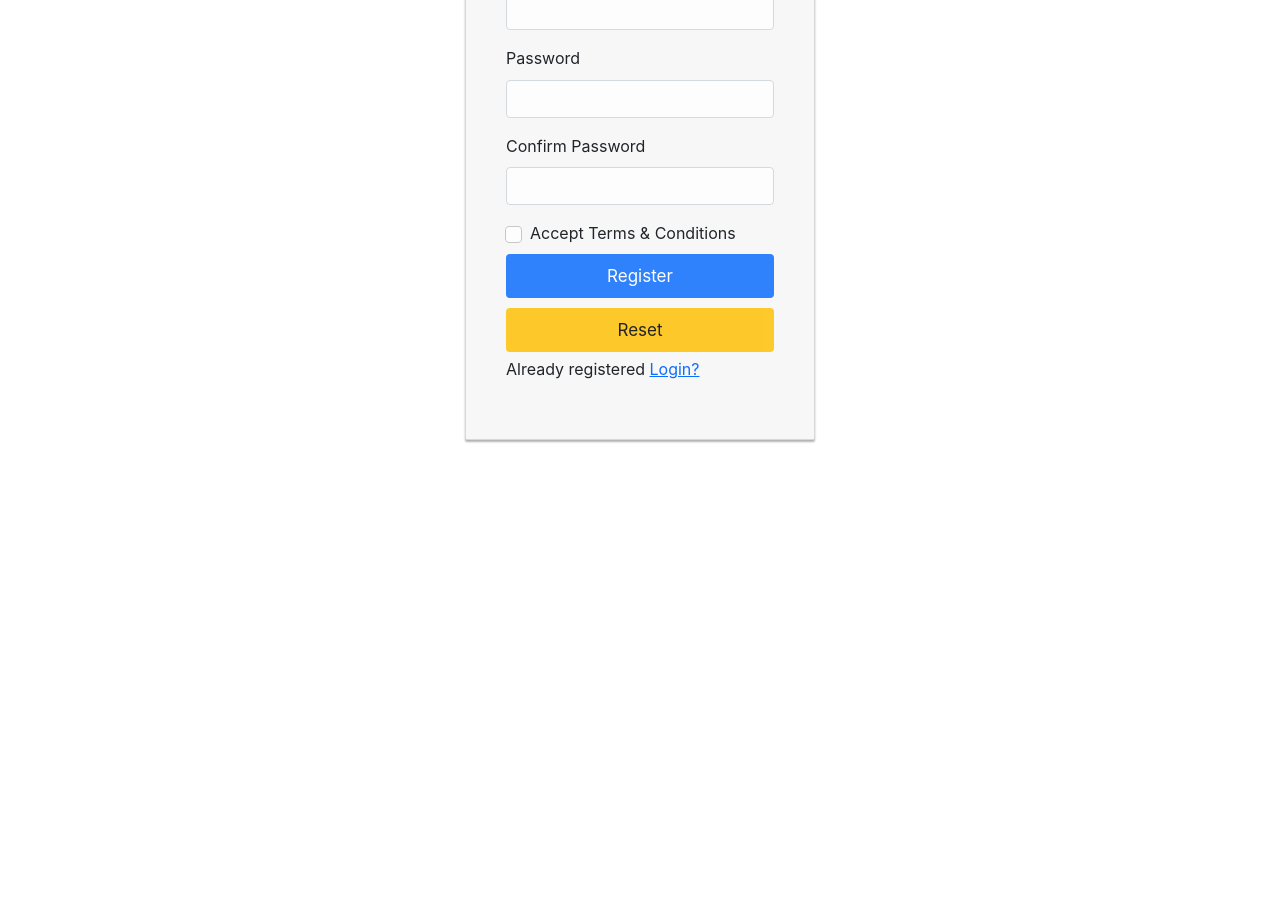
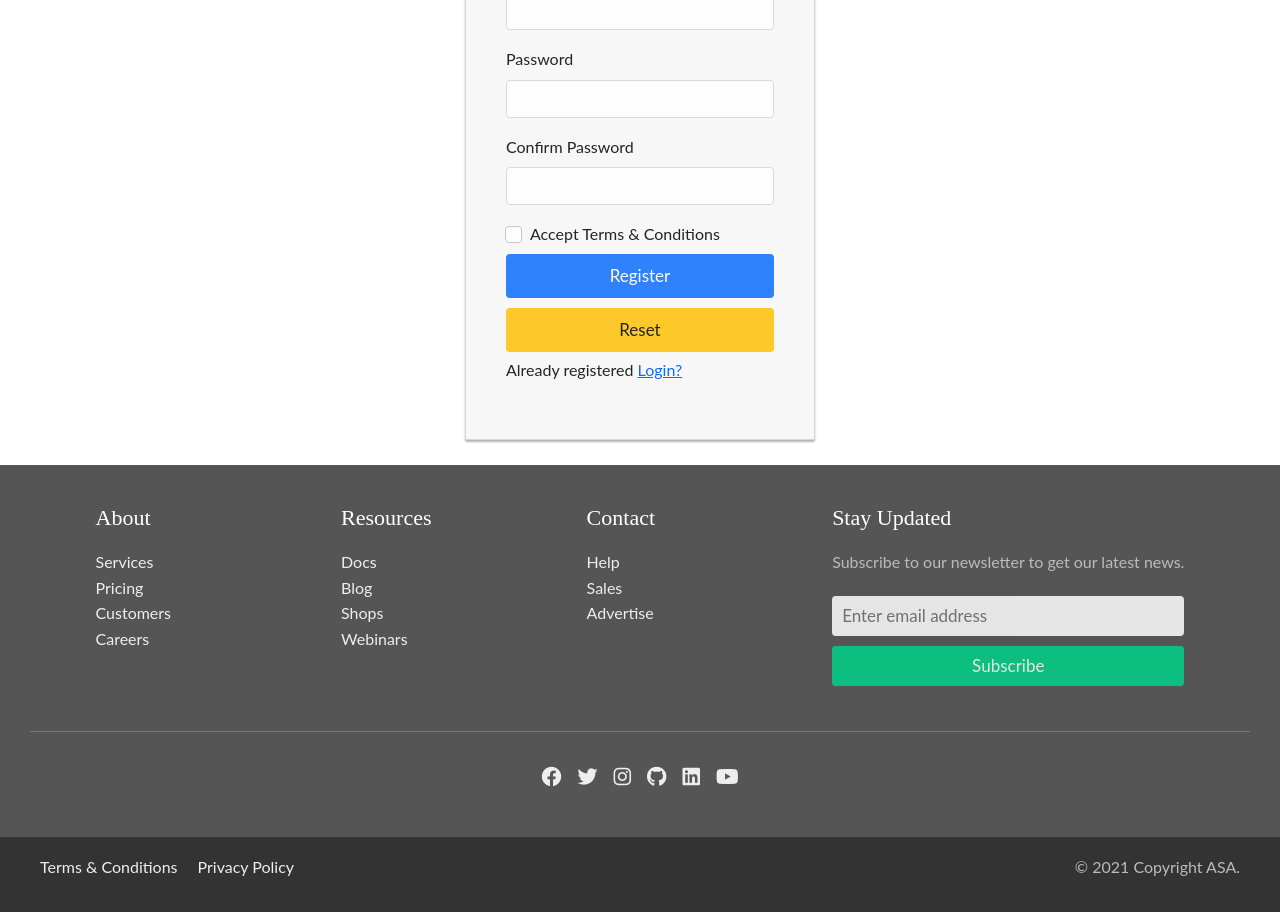
Before and after one commit to moazzamshah/Shopistic, a React (Create React App) app in the folder client/: page /signup in a window 1280 px wide. Shown: the part 300-1212 px from the top of the page. Before the commit the page ends 800 px from the top, so only its background shows below. Built offline with nearby package versions, Linux system fonts and the light colour scheme.

Commit message:
updated font awesome and added footer

```diff
--- a/client/public/index.html
+++ b/client/public/index.html
@@ -28,8 +28,8 @@
     <link href="//netdna.bootstrapcdn.com/bootstrap/4.5.2/css/bootstrap.min.css" rel="stylesheet" />
     <!-- Font Awesome Link -->
     <link rel="stylesheet" href="https://cdnjs.cloudflare.com/ajax/libs/font-awesome/4.7.0/css/font-awesome.min.css">
-
-    <title>Storeverse</title>
+    <link rel="stylesheet" href="https://cdnjs.cloudflare.com/ajax/libs/font-awesome/5.15.3/css/all.min.css" integrity="sha512-iBBXm8fW90+nuLcSKlbmrPcLa0OT92xO1BIsZ+ywDWZCvqsWgccV3gFoRBv0z+8dLJgyAHIhR35VZc2oM/gI1w==" crossorigin="anonymous" referrerpolicy="no-referrer" />
+    <title>Shopistic</title>
     <link rel="preconnect" href="https://fonts.gstatic.com">
 <link href="https://fonts.googleapis.com/css2?family=Roboto:wght@400;500;700&display=swap" rel="stylesheet">
 
--- a/client/src/App.js
+++ b/client/src/App.js
@@ -4,9 +4,11 @@
 import Home from './components/Home';
 import Pricing from './components/Pricing';
 import About from './components/About';
-import Login from './components/Login';
-import Signup from './components/Signup';
+import Login from './components/auth/Login';
+import Signup from './components/auth/Signup';
 import NoPageFound from './components/NoPageFound';
+import Footer from './components/Footer/Footer';
+
 
 const App = () => {
   return (
@@ -22,7 +24,9 @@
           <Route component={NoPageFound} />
         </Switch>
       </div>
+      <Footer/>
     </Router>
+
   );
 };
 
--- /dev/null
+++ b/client/src/components/Footer/Footer.jsx
@@ -0,0 +1,70 @@
+import React from 'react'
+import './footer.css'
+
+export default function Footer() {
+  return (
+   <div>
+    <div class="container"></div>
+    {/* Footer main */}
+    <footer>
+      <section class="ft-main">
+        <div class="ft-main-item">
+          <h2 class="ft-title">About</h2>
+          <ul>
+            <li><a href="#">Services</a></li>
+
+            <li><a href="#">Pricing</a></li>
+            <li><a href="#">Customers</a></li>
+            <li><a href="#">Careers</a></li>
+          </ul>
+        </div>
+        <div class="ft-main-item">
+          <h2 class="ft-title">Resources</h2>
+          <ul>
+            <li><a href="#">Docs</a></li>
+            <li><a href="#">Blog</a></li>
+            <li><a href="#">Shops</a></li>
+            <li><a href="#">Webinars</a></li>
+          </ul>
+        </div>
+        <div class="ft-main-item">
+          <h2 class="ft-title">Contact</h2>
+          <ul>
+            <li><a href="#">Help</a></li>
+            <li><a href="#">Sales</a></li>
+            <li><a href="#">Advertise</a></li>
+          </ul>
+        </div>
+        <div class="ft-main-item">
+          <h2 class="ft-title">Stay Updated</h2>
+          <p>Subscribe to our newsletter to get our latest news.</p>
+          <form>
+            <input type="email" name="email" placeholder="Enter email address"/>
+            <input type="submit" value="Subscribe"/>
+          </form>
+        </div>
+      </section>
+      {/* Footer social */}
+      <section class="ft-social">
+        <ul class="ft-social-list">
+          <li><a href="#"><i class="fab fa-facebook"></i></a></li>
+          <li><a href="#"><i class="fab fa-twitter"></i></a></li>
+          <li><a href="#"><i class="fab fa-instagram"></i></a></li>
+          <li><a href="#"><i class="fab fa-github"></i></a></li>
+          <li><a href="#"><i class="fab fa-linkedin"></i></a></li>
+          <li><a href="#"><i class="fab fa-youtube"></i></a></li>
+        </ul>
+      </section>
+
+     {/* Footer legal  */}
+      <section class="ft-legal">
+        <ul class="ft-legal-list">
+          <li><a href="#">Terms &amp; Conditions</a></li>
+          <li><a href="#">Privacy Policy</a></li>
+          <li>&copy; 2021 Copyright ASA.</li>
+        </ul>
+      </section>
+      </footer>
+    </div>
+  )
+}
--- /dev/null
+++ b/client/src/components/Footer/footer.css
@@ -0,0 +1,110 @@
+/* Generic styling */
+* {
+  box-sizing: border-box;
+  font-family: "Lato", sans-serif;
+  margin: 0;
+  padding: 0;
+}
+
+ul {
+  list-style: none;
+  padding-left: 0;
+}
+footer {
+  background-color: #555;
+  color: #bbb;
+  line-height: 1.5;
+}
+footer a {
+  text-decoration: none;
+  color: #eee;
+}
+a:hover {
+  text-decoration: underline;
+}
+.ft-title {
+  color: #fff;
+  font-family: "Merriweather", serif;
+  font-size: 1.375rem;
+  padding-bottom: 0.625rem;
+}
+/* Sticks footer to bottom */
+body {
+  display: flex;
+  min-height: 100vh;
+  flex-direction: column;
+}
+.container {
+  flex: 1;
+}
+/* Footer main */
+.ft-main {
+  padding: 1.25rem 1.875rem;
+  display: flex;
+  flex-wrap: wrap;
+}
+@media only screen and (min-width: 29.8125rem /* 477px */) {
+  .ft-main {
+    justify-content: space-evenly;
+  }
+}
+@media only screen and (min-width: 77.5rem /* 1240px */) {
+  .ft-main {
+    justify-content: space-evenly;
+  }
+}
+.ft-main-item {
+  padding: 1.25rem;
+  min-width: 12.5rem;
+}
+
+/* Footer main | Newsletter form */
+/* form {
+  display: flex;
+  flex-wrap: wrap;
+} */
+input[type="email"] {
+  border: 0;
+  padding: 0.625rem;
+  margin-top: 0.3125rem;
+}
+input[type="submit"] {
+  background-color: #00d188;
+  color: #fff;
+  cursor: pointer;
+  border: 0;
+  padding: 0.625rem 0.9375rem;
+  margin-top: 0.3125rem;
+}
+/* Footer social */
+.ft-social {
+  padding: 0 1.875rem 1.25rem;
+}
+.ft-social-list {
+  display: flex;
+  justify-content: center;
+  border-top: 1px #777 solid;
+  padding-top: 1.25rem;
+}
+.ft-social-list li {
+  margin: 0.5rem;
+  font-size: 1.25rem;
+}
+/* Footer legal */
+.ft-legal {
+  padding: 0.9375rem 1.875rem;
+  background-color: #333;
+}
+.ft-legal-list {
+  width: 100%;
+  display: flex;
+  flex-wrap: wrap;
+}
+.ft-legal-list li {
+  margin: 0.125rem 0.625rem;
+  white-space: nowrap;
+}
+/* one before the last child */
+.ft-legal-list li:nth-last-child(2) {
+    flex: 1;
+}
--- a/client/src/components/Login.jsx
+++ b/client/src/components/auth/Login.jsx
@@ -2,7 +2,7 @@
 import { useState } from 'react';
 import axios from 'axios';
 import { useForm } from 'react-hook-form';
-import '../css/login.css';
+import '../../styles/login.css';
 
 import { yupResolver } from '@hookform/resolvers/yup';
 import * as Yup from 'yup';
@@ -93,13 +93,13 @@
               href='http://localhost:5000/signin/passport/facebook'
               class='fb btn'
             >
-              <i class='fa fa-facebook fa-fw'></i> Login with Facebook
+              <i class='fab fa-facebook fa-fw'></i> Login with Facebook
             </a>
             <a
               href='http://localhost:8000/signin/passport/gmail'
               class='google btn'
             >
-              <i class='fa fa-google fa-fw'></i> Login with Gmail
+              <i class='fab fa-google fa-fw'></i> Login with Gmail
             </a>
           </div>
           <p className='forgot-password text-left'>
--- a/client/src/components/Signup.jsx
+++ b/client/src/components/auth/Signup.jsx
@@ -2,7 +2,7 @@
 import { useForm } from 'react-hook-form';
 import { yupResolver } from '@hookform/resolvers/yup';
 import * as Yup from 'yup';
-import '../css/register.css'
+import '../../styles/login.css'
 
 const Signup = () => {
     // Yup Validation
```
Also changed, not shown: client/src/styles/login.css (renamed from client/src/css/login.css), client/src/styles/register.css (renamed from client/src/css/register.css).
